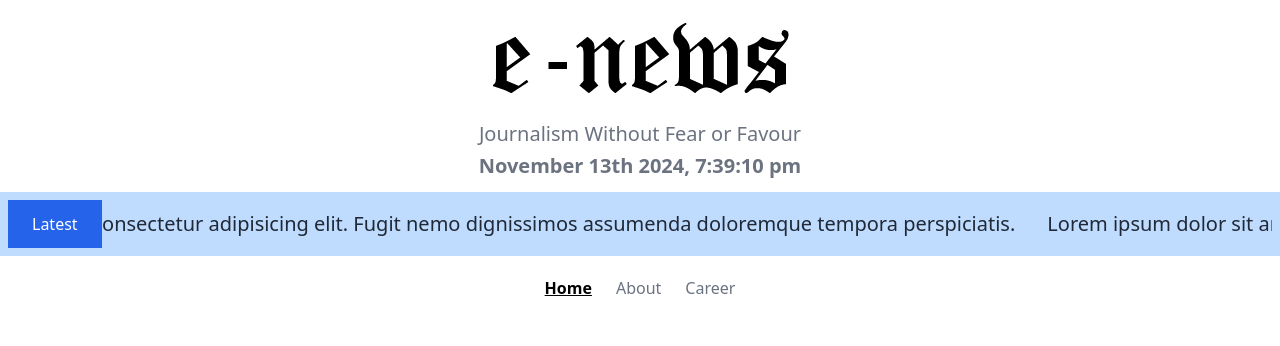
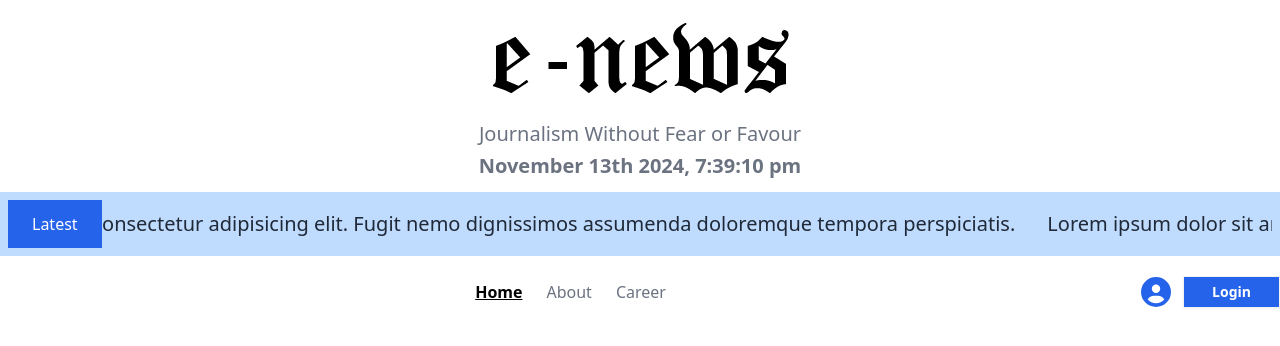
Before and after one commit to mehefujali/e-news, a React (Vite) app: page /home in a window 1280 px wide. Shown: the top 346 px of the page. Built offline with nearby package versions, Linux system fonts and the light colour scheme.

Commit message:
nav bar created and more 2 page created about career

```diff
--- a/package.json
+++ b/package.json
@@ -14,6 +14,7 @@
     "react": "^18.3.1",
     "react-dom": "^18.3.1",
     "react-fast-marquee": "^1.6.5",
+    "react-icons": "^5.3.0",
     "react-router-dom": "^6.28.0"
   },
   "devDependencies": {
--- a/src/Components/Nav/Nav.jsx
+++ b/src/Components/Nav/Nav.jsx
@@ -1,5 +1,7 @@
 import { NavLink } from "react-router-dom";
 import './nav.css'
+import { FaCircleUser } from "react-icons/fa6";
+
 
 const Nav = () => {
       return (
@@ -13,8 +15,11 @@ const Nav = () => {
                               <NavLink to={'/about'}>About</NavLink>
                               <NavLink to={'/career'}>Career</NavLink>
                         </ul>
-                        <div>
-
+                        <div className=" h-fit w-fit">
+                              <div className=" flex items-center gap-3">
+                                    <FaCircleUser className=" text-3xl text-blue-600"></FaCircleUser>
+                                    <button className="btn btn-sm   px-7 rounded-none bg-blue-600 text-white">Login</button>
+                              </div>
                         </div>
                   </div>
             </div>
--- /dev/null
+++ b/src/Pages/About/About.jsx
@@ -0,0 +1,10 @@
+
+const About = () => {
+      return (
+            <div>
+
+            </div>
+      );
+};
+
+export default About;
--- /dev/null
+++ b/src/Pages/Career/Career.jsx
@@ -0,0 +1,11 @@
+
+
+const Career = () => {
+      return (
+            <div>
+
+            </div>
+      );
+};
+
+export default Career;
```
Also changed, not shown: src/Routes/Routes.jsx (+10 -0 lines), 1 other file (tests, documents, lock files or other folders).
